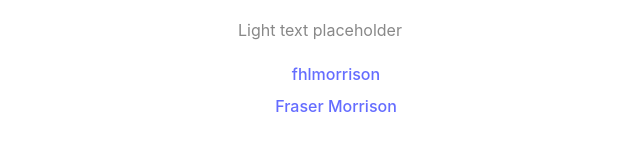
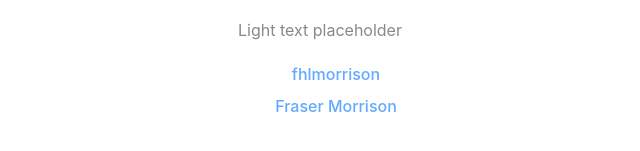
Before and after one commit to fhlmorrison/svelte-site, a Svelte app: page / in a window 1280 px wide. Shown: the part 539-690 px from the top of the page, without its empty margins (320-960 px from the left). Built offline with nearby package versions, Linux system fonts and the light colour scheme; some icons are missing.

Commit message:
Styling changes for dark mode

```diff
--- a/src/app.css
+++ b/src/app.css
@@ -5,7 +5,8 @@
 
   color-scheme: light dark;
   color: rgba(255, 255, 255, 0.87);
-  background-color: #242424;
+  color: #fffdf9de;
+  background-color: #0f1112;
 
   font-synthesis: none;
   text-rendering: optimizeLegibility;
@@ -16,9 +17,12 @@
 
 a {
   font-weight: 500;
-  color: #646cff;
+  color: #62a9ff;
   text-decoration: inherit;
+  text-decoration-color: inherit;
 }
+
+
 a:hover {
   color: #535bf2;
 }
@@ -58,9 +62,11 @@ button {
   cursor: pointer;
   transition: border-color 0.25s;
 }
+
 button:hover {
   border-color: #646cff;
 }
+
 button:focus,
 button:focus-visible {
   outline: 4px auto -webkit-focus-ring-color;
@@ -71,9 +77,11 @@ button:focus-visible {
     color: #213547;
     background-color: #ffffff;
   }
+
   a:hover {
     color: #747bff;
   }
+
   button {
     background-color: #f9f9f9;
   }
```
